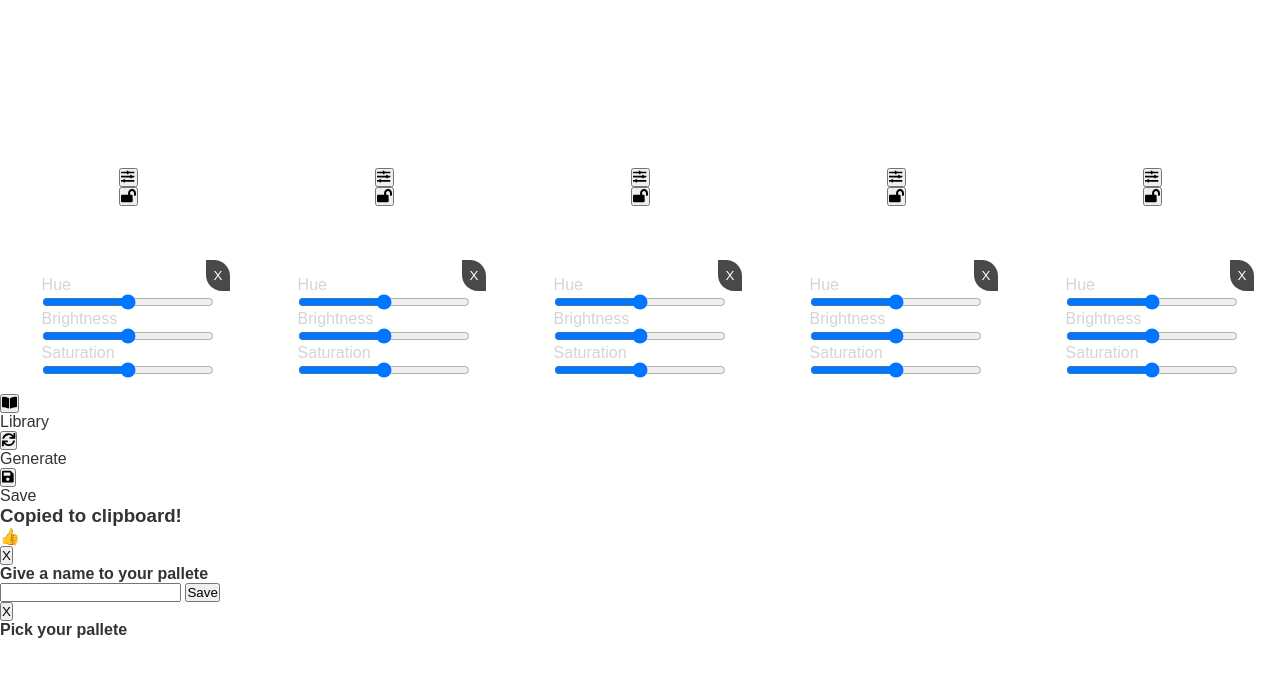
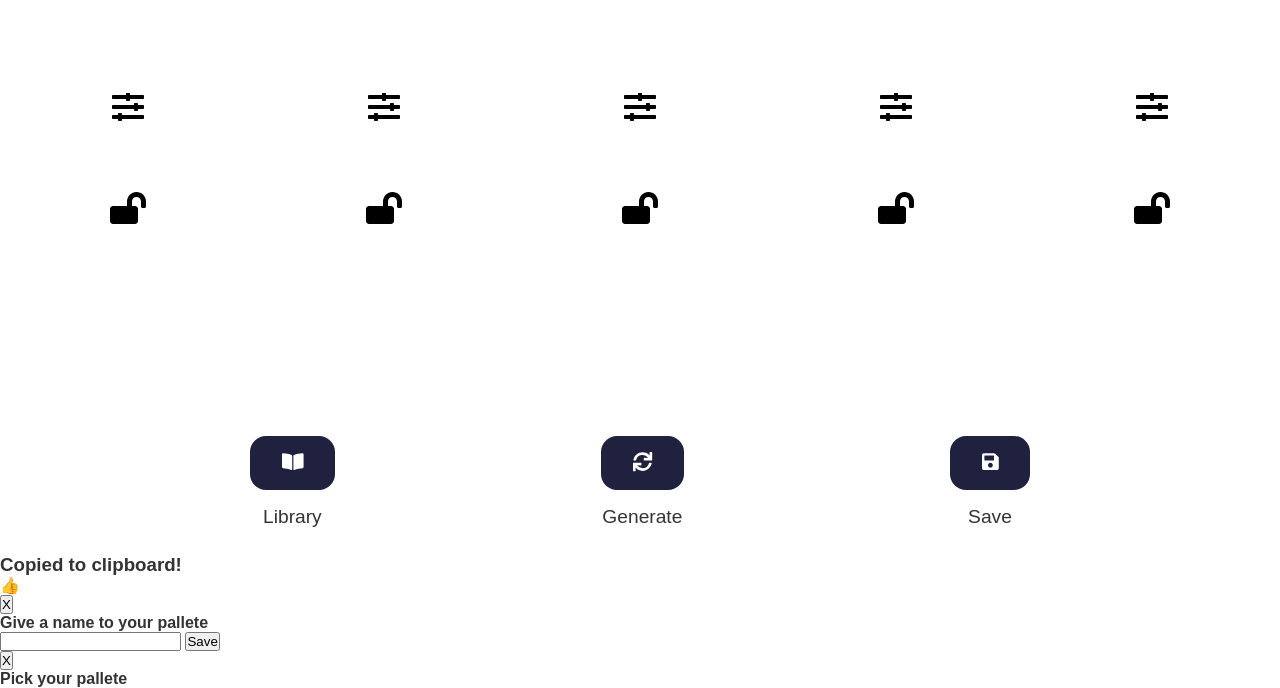
Before and after one commit to RobinHawiz/colors-project, a plain HTML site: page index.html in a window 1280 px wide. Shown: the part 246-934 px from the top of the page. Before the commit the page ends 885 px from the top, so only its background shows below. Drawn offline with Linux system fonts and the light colour scheme; a web font is replaced by a local one.

Commit message:
styling it up!

```diff
--- a/index.html
+++ b/index.html
@@ -215,7 +215,7 @@
     </div>
 
     <div class="panel">
-      <div class="lirbary-panel">
+      <div class="library-panel">
         <button class="library"><i class="fas fa-book-open"></i></button>
         <p>Library</p>
       </div>
@@ -242,7 +242,7 @@
         <button type="submit" class="submit-save">Save</button>
       </div>
     </div>
-    <div class="lirbary-container">
+    <div class="library-container">
       <div class="library-popup">
         <button class="close-library">X</button>
         <h4>Pick your pallete</h4>
--- a/styles/_colors.scss
+++ b/styles/_colors.scss
@@ -20,6 +20,15 @@
     .controls {
       display: flex;
       flex-direction: column;
+
+      .adjust,
+      .lock {
+        font-size: 2rem;
+        border: none;
+        background: none;
+        cursor: pointer;
+        margin: 2rem 0rem;
+      }
     }
 
     .sliders {
@@ -28,12 +37,14 @@
       position: absolute;
       bottom: 0%;
       background: white;
+      opacity: 0;
       padding: 1rem;
       width: 80%;
       border-top-right-radius: 1rem;
       border-top-left-radius: 1rem;
       pointer-events: none;
       /* Adding an adjustment class */
+      transform: translateY(100px);
       transition: all 0.5s ease-in-out;
 
       button {
@@ -47,6 +58,7 @@
         background: rgb(73, 73, 73);
         color: white;
         cursor: pointer;
+        font-weight: bold;
       }
 
       .active {
@@ -57,3 +69,31 @@
     }
   }
 }
+
+.panel {
+  display: flex;
+  align-items: center;
+  justify-content: space-evenly;
+  height: 20vh;
+
+  .library-panel,
+  .generate-panel,
+  .save-panel {
+    text-align: center;
+  }
+
+  button {
+    font-size: 1.2rem;
+    margin: 1rem;
+    padding: 1rem 2rem;
+    background: rgb(31, 33, 63);
+    border: none;
+    color: white;
+    cursor: pointer;
+    border-radius: 1rem;
+  }
+
+  p {
+    font-size: 1.2rem;
+  }
+}
```
Also changed, not shown: styles/styles.css, 1 other file.
